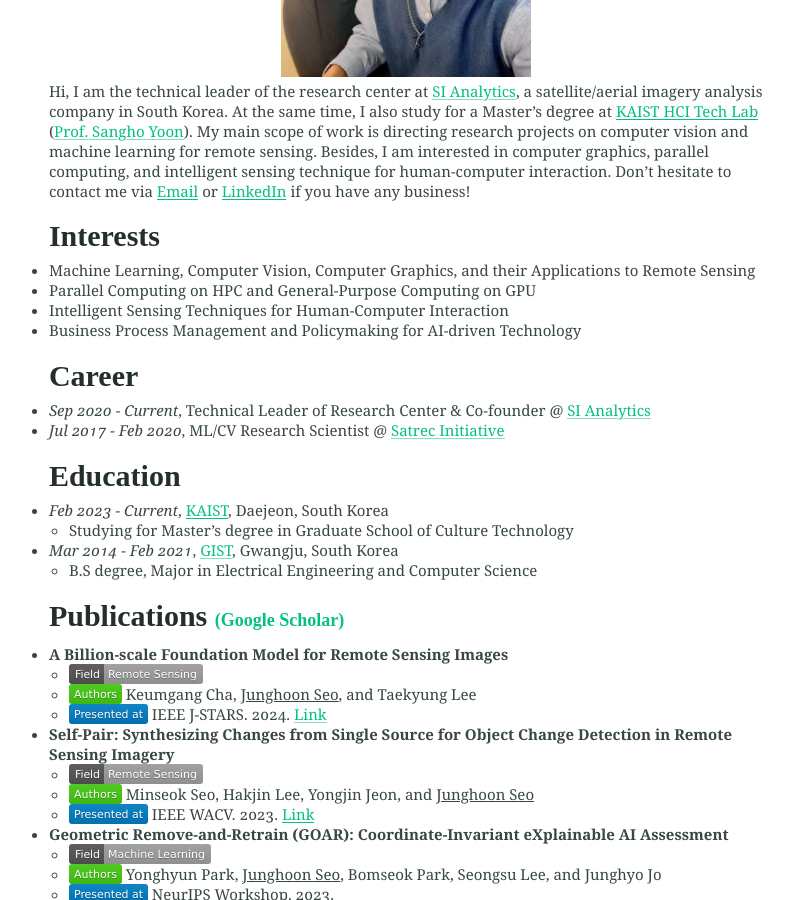
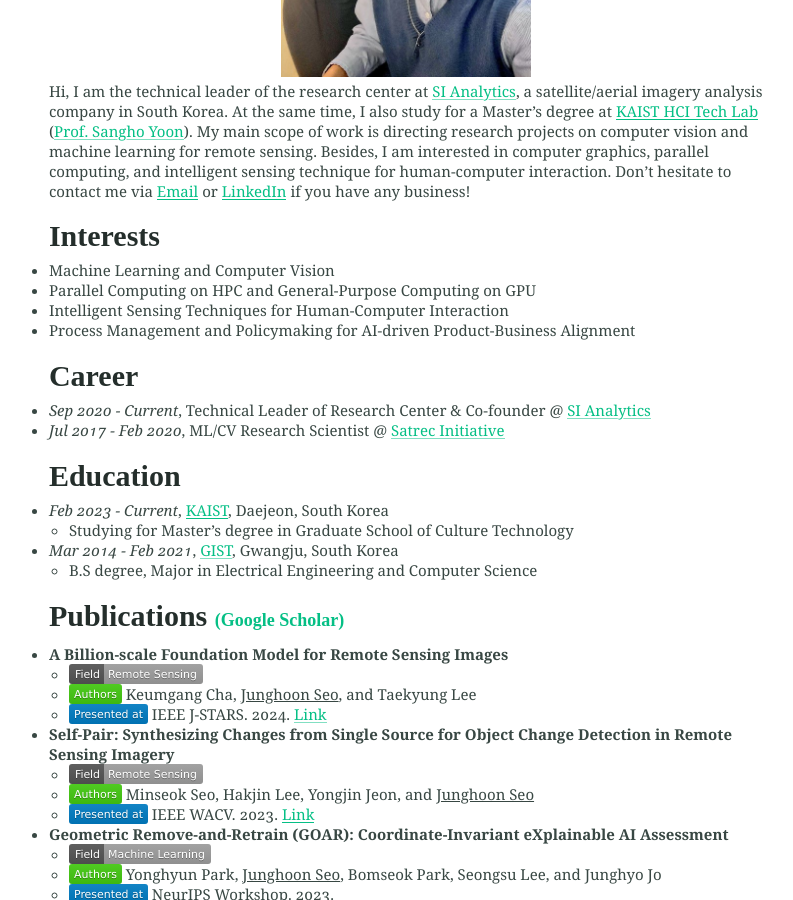
Before and after one commit to mikigom/mikigom.github.io, a Jekyll site: the page built from index.md, in a window 1280 px wide and 900 px high, scrolled down 356 px. Shown: the whole window, without its empty margins (234-1027 px from the left). Built offline with Jekyll 4.4.1, drawn with Linux system fonts in a browser that asks for light colours.

Commit message:
Update index.md

```diff
--- a/index.md
+++ b/index.md
@@ -9,10 +9,10 @@ thumbnail: "/assets/logos/rilakkuma-icon-png-8.png"
 Hi, I am the technical leader of the research center at [SI Analytics](https://www.si-analytics.ai/eng), a satellite/aerial imagery analysis company in South Korea. At the same time, I also study for a Master's degree at [KAIST HCI Tech Lab](https://hcitech.org/) ([Prof. Sangho Yoon](http://hcidesigner.weebly.com/)). My main scope of work is directing research projects on computer vision and machine learning for remote sensing. Besides, I am interested in computer graphics, parallel computing, and intelligent sensing technique for human-computer interaction. Don't hesitate to contact me via [Email](mailto:jhseo@si-analytics.ai) or [LinkedIn](https://www.linkedin.com/in/junghoon-seo/) if you have any business!
 
 ### Interests
-* Machine Learning, Computer Vision, Computer Graphics, and their Applications to Remote Sensing
+* Machine Learning and Computer Vision
 * Parallel Computing on HPC and General-Purpose Computing on GPU
 * Intelligent Sensing Techniques for Human-Computer Interaction
-* Business Process Management and Policymaking for AI-driven Technology
+* Process Management and Policymaking for AI-driven Product-Business Alignment
 
 ### Career
 * *Sep 2020 - Current*, Technical Leader of Research Center & Co-founder @ [SI Analytics](https://www.si-analytics.ai/eng)
```
